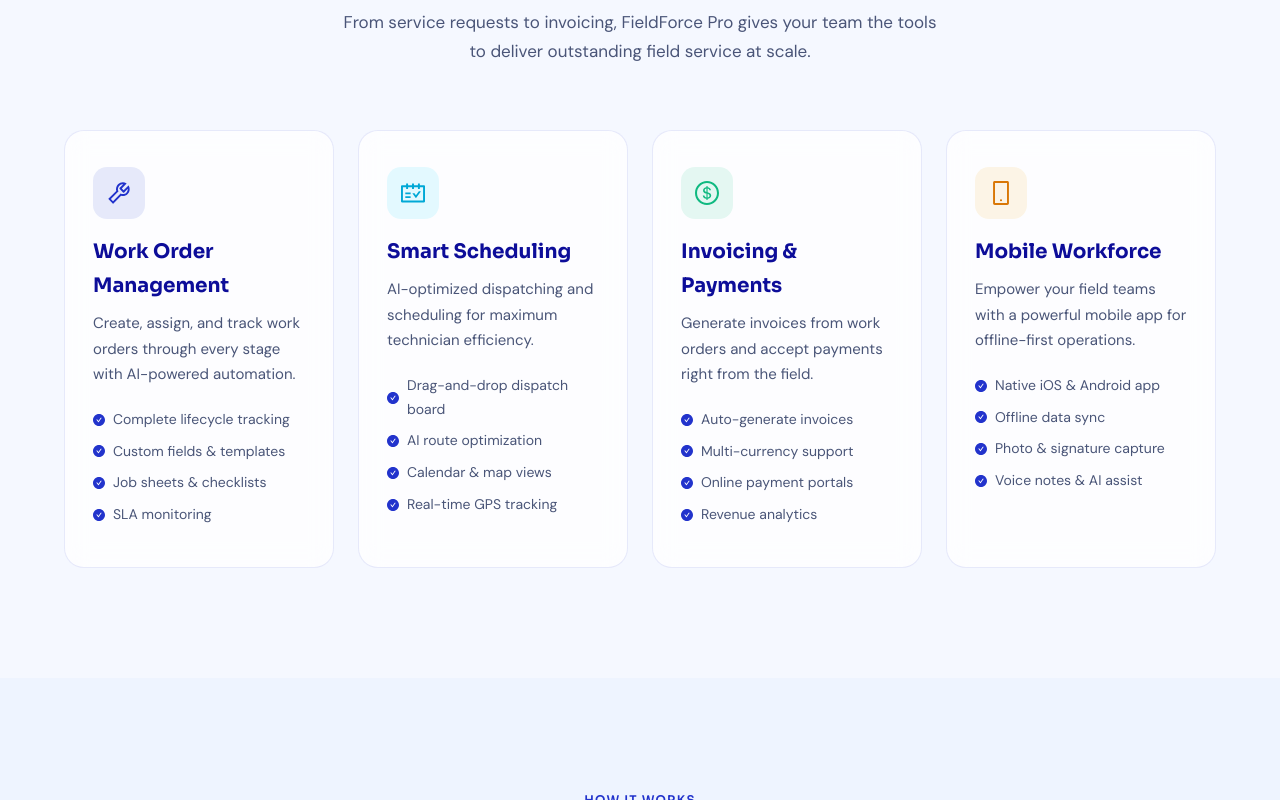
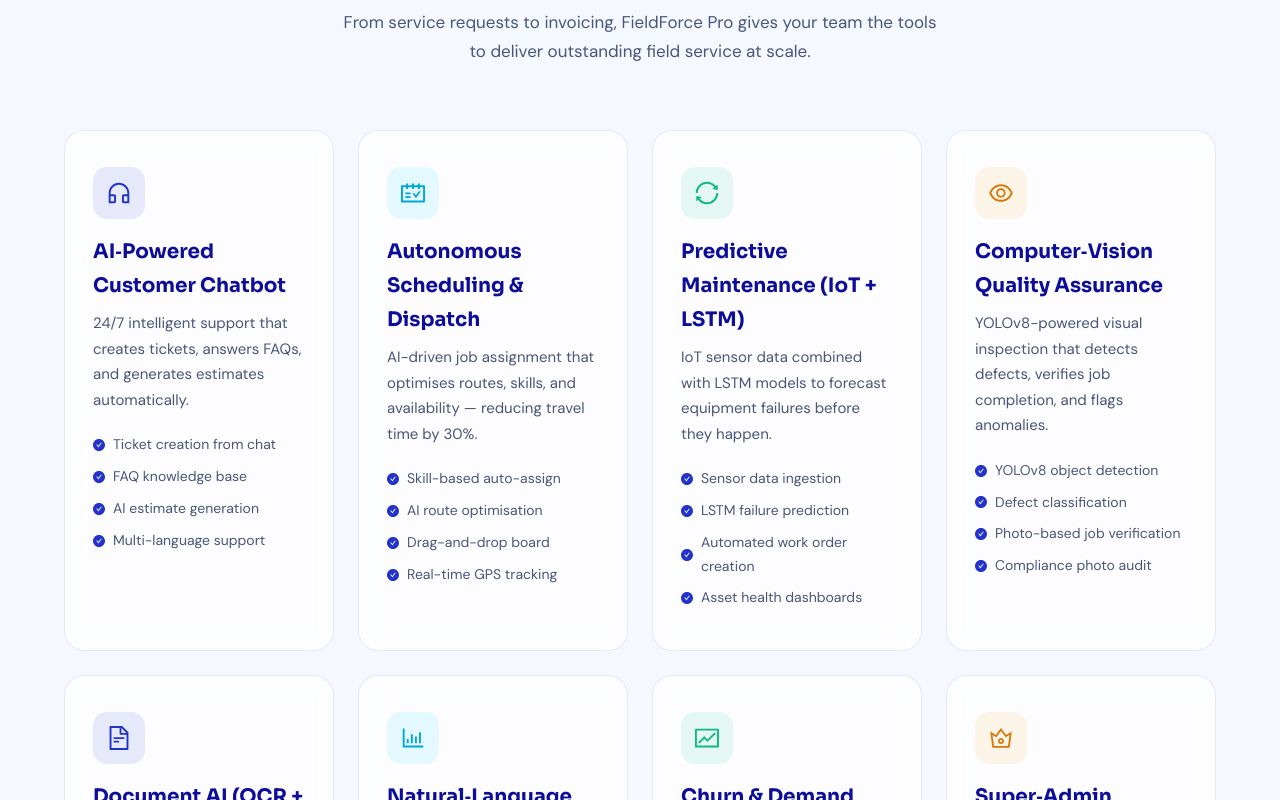
Before and after one commit to bairuhatech-nitc/FieldForce-Pro, a React (Vite) app in the folder web/: page /landing in a window 1280 px wide. Shown: the part 1180-1980 px from the top of the page. Built offline with nearby package versions, Linux system fonts and the light colour scheme; no server answers.

Commit message:
expand Features section with all platform capabilities

```diff
--- a/web/src/App.tsx
+++ b/web/src/App.tsx
@@ -15,7 +15,7 @@ export default function App() {
 
   // Update body class for global CSS support
   useEffect(() => {
-    if (themeMode === 'dark') {
+    if (themeMode === 'light') {
       document.body.classList.add('dark');
     } else {
       document.body.classList.remove('dark');
--- a/web/src/pages/auth/LoginPage.tsx
+++ b/web/src/pages/auth/LoginPage.tsx
@@ -120,6 +120,7 @@ export default function LoginPage() {
           fontFamily: "'Inter', sans-serif",
           position: 'relative',
           overflow: 'hidden',
+          color:'var(--text-color)'
         }}
       >
         <Card style={{
@@ -241,6 +242,7 @@ export default function LoginPage() {
           fontFamily: "'Inter', sans-serif",
           position: 'relative',
           overflow: 'hidden',
+          color:'var(--text-color)'
         }}
       >
         {/* Background decorative orbs */}
--- a/web/src/pages/landing/LandingPage.css
+++ b/web/src/pages/landing/LandingPage.css
@@ -648,7 +648,7 @@
 
 /* ---------- Hero Subtitle ---------- */
 .lp-hero-subtitle {
-  color: #4A5578;
+  color: white;
   font-size: 17px;
   line-height: 1.8;
   max-width: 520px;
--- a/web/src/pages/landing/LandingPage.tsx
+++ b/web/src/pages/landing/LandingPage.tsx
@@ -26,6 +26,11 @@ import {
   SyncOutlined,
   BellOutlined,
   MailOutlined,
+  EyeOutlined,
+  FundOutlined,
+  CrownOutlined,
+  ApartmentOutlined,
+  BranchesOutlined,
 } from '@ant-design/icons';
 import { ReactLenis } from 'lenis/react';
 import './LandingPage.css';
@@ -210,9 +215,6 @@ export default function LandingPage() {
               ) : (
                 <>
                   <button className="lp-btn lp-btn-ghost" onClick={() => navigate('/login')}>Log In</button>
-                  <button className="lp-btn lp-btn-primary" onClick={() => navigate('/portal')}>
-                    Book a Service
-                  </button>
                   <button className="lp-btn lp-btn-demo" onClick={() => navigate('/register')}>
                     Get Demo
                   </button>
@@ -241,9 +243,6 @@ export default function LandingPage() {
             ) : (
               <>
                 <button className="lp-btn lp-btn-outline" onClick={() => navigate('/login')} style={{ width: '100%' }}>Log In</button>
-                <button className="lp-btn lp-btn-primary" onClick={() => navigate('/portal')} style={{ width: '100%' }}>
-                  Book a Service
-                </button>
               </>
             )}
           </div>
@@ -293,8 +292,8 @@ export default function LandingPage() {
                 customers — all from one powerful AI-driven platform.
               </p>
               <div className="lp-hero-actions">
-                <button className="lp-btn lp-btn-primary lp-btn-lg" onClick={() => navigate('/portal')}>
-                  Book a Service <RightOutlined />
+                <button className="lp-btn lp-btn-primary lp-btn-lg" onClick={() => navigate('/register')}>
+                  Get Started <RightOutlined />
                 </button>
                 <button className="lp-btn lp-btn-outline lp-btn-lg" onClick={() => scrollToSection('how-it-works')}>
                   <PlayCircleOutlined /> Learn More
@@ -439,65 +438,109 @@ export default function LandingPage() {
             </div>
 
             <div className="lp-features-grid">
-              {/* Pillar 1 */}
-              <div className="lp-feature-card lp-reveal lp-reveal-up lp-stagger-1">
-                <div className="lp-feature-icon lp-feature-icon-blue">
-                  <ToolOutlined />
+              {[
+                {
+                  icon: <CustomerServiceOutlined />, color: 'blue',
+                  title: 'AI‑Powered Customer Chatbot',
+                  desc: '24/7 intelligent support that creates tickets, answers FAQs, and generates estimates automatically.',
+                  bullets: ['Ticket creation from chat', 'FAQ knowledge base', 'AI estimate generation', 'Multi-language support'],
+                },
+                {
+                  icon: <ScheduleOutlined />, color: 'cyan',
+                  title: 'Autonomous Scheduling & Dispatch',
+                  desc: 'AI-driven job assignment that optimises routes, skills, and availability — reducing travel time by 30%.',
+                  bullets: ['Skill-based auto-assign', 'AI route optimisation', 'Drag-and-drop board', 'Real-time GPS tracking'],
+                },
+                {
+                  icon: <SyncOutlined />, color: 'green',
+                  title: 'Predictive Maintenance (IoT + LSTM)',
+                  desc: 'IoT sensor data combined with LSTM models to forecast equipment failures before they happen.',
+                  bullets: ['Sensor data ingestion', 'LSTM failure prediction', 'Automated work order creation', 'Asset health dashboards'],
+                },
+                {
+                  icon: <EyeOutlined />, color: 'amber',
+                  title: 'Computer‑Vision Quality Assurance',
+                  desc: 'YOLOv8-powered visual inspection that detects defects, verifies job completion, and flags anomalies.',
+                  bullets: ['YOLOv8 object detection', 'Defect classification', 'Photo-based job verification', 'Compliance photo audit'],
+                },
+                {
+                  icon: <FileTextOutlined />, color: 'blue',
+                  title: 'Document AI (OCR + LLM)',
+                  desc: 'Extract and structure data from invoices, contracts, and job sheets with OCR and large language models.',
+                  bullets: ['Invoice OCR extraction', 'Contract parsing', 'Auto-fill from documents', 'LLM-powered summaries'],
+                },
+                {
+                  icon: <BarChartOutlined />, color: 'cyan',
+                  title: 'Natural‑Language Analytics',
+                  desc: 'Ask questions in plain English and get instant charts, reports, and operational insights.',
+                  bullets: ['Plain-English queries', 'Auto-generated charts', 'KPI trend analysis', 'Exportable reports'],
+                },
+                {
+                  icon: <FundOutlined />, color: 'green',
+                  title: 'Churn & Demand Forecasting',
+                  desc: 'Gradient-boosting + Prophet models predict customer churn and future service demand to keep you ahead.',
+                  bullets: ['Churn risk scoring', 'Demand forecasting', 'Revenue projections', 'Seasonal trend detection'],
+                },
+                {
+                  icon: <CrownOutlined />, color: 'amber',
+                  title: 'Super‑Admin Dashboard',
+                  desc: 'Full-platform oversight with audit logs, API-key management, health monitoring, and billing analytics.',
+                  bullets: ['Complete audit logs', 'API key management', 'System health monitoring', 'Billing analytics'],
+                },
+                {
+                  icon: <ApartmentOutlined />, color: 'blue',
+                  title: 'Full‑Stack FSM Modules',
+                  desc: 'Every module you need: Contacts, Assets, Service Requests, Estimates, Work Orders, Inventory, SLA, Reviews.',
+                  bullets: ['Asset registry & IoT', 'SLA management', 'Inventory tracking', 'Reviews & ratings'],
+                },
+                {
+                  icon: <MailOutlined />, color: 'cyan',
+                  title: 'Multi‑Channel Intake',
+                  desc: 'Capture service requests via email, web form, WhatsApp, SMS, AI chat, and REST API — all in one inbox.',
+                  bullets: ['Email & web form', 'WhatsApp & SMS', 'AI chat intake', 'REST API ingestion'],
+                },
+                {
+                  icon: <BranchesOutlined />, color: 'green',
+                  title: 'Blueprint Workflow Editor',
+                  desc: 'Visual drag-and-drop state-machine editor to design and customise your own service workflows.',
+                  bullets: ['Visual state-machine editor', 'Custom status transitions', 'Conditional logic rules', 'Template library'],
+                },
+                {
+                  icon: <MobileOutlined />, color: 'amber',
+                  title: 'Offline‑First Mobile App',
+                  desc: 'WatermelonDB-powered sync gives field techs full functionality even without internet connectivity.',
+                  bullets: ['WatermelonDB sync engine', 'Offline job management', 'Photo & signature capture', 'Voice notes & AI assist'],
+                },
+                {
+                  icon: <SafetyCertificateOutlined />, color: 'blue',
+                  title: 'Enterprise‑Grade Security',
+                  desc: 'JWT + 2FA authentication, unlimited custom RBAC, full audit trails, and SOC-2-ready infrastructure.',
+                  bullets: ['JWT + 2FA auth', 'Unlimited custom RBAC', 'Full audit trails', 'SOC-2-ready'],
+                },
+                {
+                  icon: <GlobalOutlined />, color: 'cyan',
+                  title: 'Internationalisation (25+ Languages)',
+                  desc: 'Locale-aware UI with RTL support and 25+ languages so your global team works in their own language.',
+                  bullets: ['25+ languages', 'RTL layout support', 'Locale-aware formatting', 'Per-user language setting'],
+                },
+                {
+                  icon: <ApiOutlined />, color: 'green',
+                  title: 'Extensible API Marketplace',
+                  desc: 'REST, GraphQL, and Webhooks give partners and developers a first-class integration platform.',
+                  bullets: ['REST & GraphQL APIs', 'Webhooks engine', 'OAuth 2.0 apps', 'Developer sandbox'],
+                },
+              ].map((feat, idx) => (
+                <div key={idx} className={`lp-feature-card lp-reveal lp-reveal-up lp-stagger-${(idx % 4) + 1}`}>
+                  <div className={`lp-feature-icon lp-feature-icon-${feat.color}`}>{feat.icon}</div>
+                  <h3>{feat.title}</h3>
+                  <p>{feat.desc}</p>
+                  <ul className="lp-feature-list">
+                    {feat.bullets.map((b) => (
+                      <li key={b}><CheckCircleFilled className="lp-check" /> {b}</li>
+                    ))}
+                  </ul>
                 </div>
-                <h3>Work Order Management</h3>
-                <p>Create, assign, and track work orders through every stage with AI-powered automation.</p>
-                <ul className="lp-feature-list">
-                  <li><CheckCircleFilled className="lp-check" /> Complete lifecycle tracking</li>
-                  <li><CheckCircleFilled className="lp-check" /> Custom fields & templates</li>
-                  <li><CheckCircleFilled className="lp-check" /> Job sheets & checklists</li>
-                  <li><CheckCircleFilled className="lp-check" /> SLA monitoring</li>
-                </ul>
-              </div>
-
-              {/* Pillar 2 */}
-              <div className="lp-feature-card lp-reveal lp-reveal-up lp-stagger-2">
-                <div className="lp-feature-icon lp-feature-icon-cyan">
-                  <ScheduleOutlined />
-                </div>
-                <h3>Smart Scheduling</h3>
-                <p>AI-optimized dispatching and scheduling for maximum technician efficiency.</p>
-                <ul className="lp-feature-list">
-                  <li><CheckCircleFilled className="lp-check" /> Drag-and-drop dispatch board</li>
-                  <li><CheckCircleFilled className="lp-check" /> AI route optimization</li>
-                  <li><CheckCircleFilled className="lp-check" /> Calendar & map views</li>
-                  <li><CheckCircleFilled className="lp-check" /> Real-time GPS tracking</li>
-                </ul>
-              </div>
-
-              {/* Pillar 3 */}
-              <div className="lp-feature-card lp-reveal lp-reveal-up lp-stagger-3">
-                <div className="lp-feature-icon lp-feature-icon-green">
-                  <DollarOutlined />
-                </div>
-                <h3>Invoicing & Payments</h3>
-                <p>Generate invoices from work orders and accept payments right from the field.</p>
-                <ul className="lp-feature-list">
-                  <li><CheckCircleFilled className="lp-check" /> Auto-generate invoices</li>
-                  <li><CheckCircleFilled className="lp-check" /> Multi-currency support</li>
-                  <li><CheckCircleFilled className="lp-check" /> Online payment portals</li>
-                  <li><CheckCircleFilled className="lp-check" /> Revenue analytics</li>
-                </ul>
-              </div>
-
-              {/* Pillar 4 */}
-              <div className="lp-feature-card lp-reveal lp-reveal-up lp-stagger-4">
-                <div className="lp-feature-icon lp-feature-icon-amber">
-                  <MobileOutlined />
-                </div>
-                <h3>Mobile Workforce</h3>
-                <p>Empower your field teams with a powerful mobile app for offline-first operations.</p>
-                <ul className="lp-feature-list">
-                  <li><CheckCircleFilled className="lp-check" /> Native iOS & Android app</li>
-                  <li><CheckCircleFilled className="lp-check" /> Offline data sync</li>
-                  <li><CheckCircleFilled className="lp-check" /> Photo & signature capture</li>
-                  <li><CheckCircleFilled className="lp-check" /> Voice notes & AI assist</li>
-                </ul>
-              </div>
+              ))}
             </div>
           </div>
         </section>
@@ -892,7 +935,7 @@ export default function LandingPage() {
         </section>
 
         {/* ========== Integrations ========== */}
-        <section className="lp-section lp-section-alt">
+        <section id="integrations" className="lp-section lp-section-alt">
           <div className="lp-container">
             <div className="lp-section-header lp-reveal lp-reveal-up">
               <span className="lp-section-tag">Integrations</span>
--- a/web/src/routes.tsx
+++ b/web/src/routes.tsx
@@ -158,7 +158,13 @@ function OpenRoute({ children }: { children: ReactNode }) {
 export const routes: RouteObject[] = [
   {
     path: '/',
-    element: <Navigate to="/login" replace />,
+    element: (
+      <OpenRoute>
+        <SuspenseWrapper>
+          <LandingPage />
+        </SuspenseWrapper>
+      </OpenRoute>
+    ),
   },
   {
     path: '/login',
```
Also changed, not shown: 1 other file (tests, documents, lock files or other folders).
